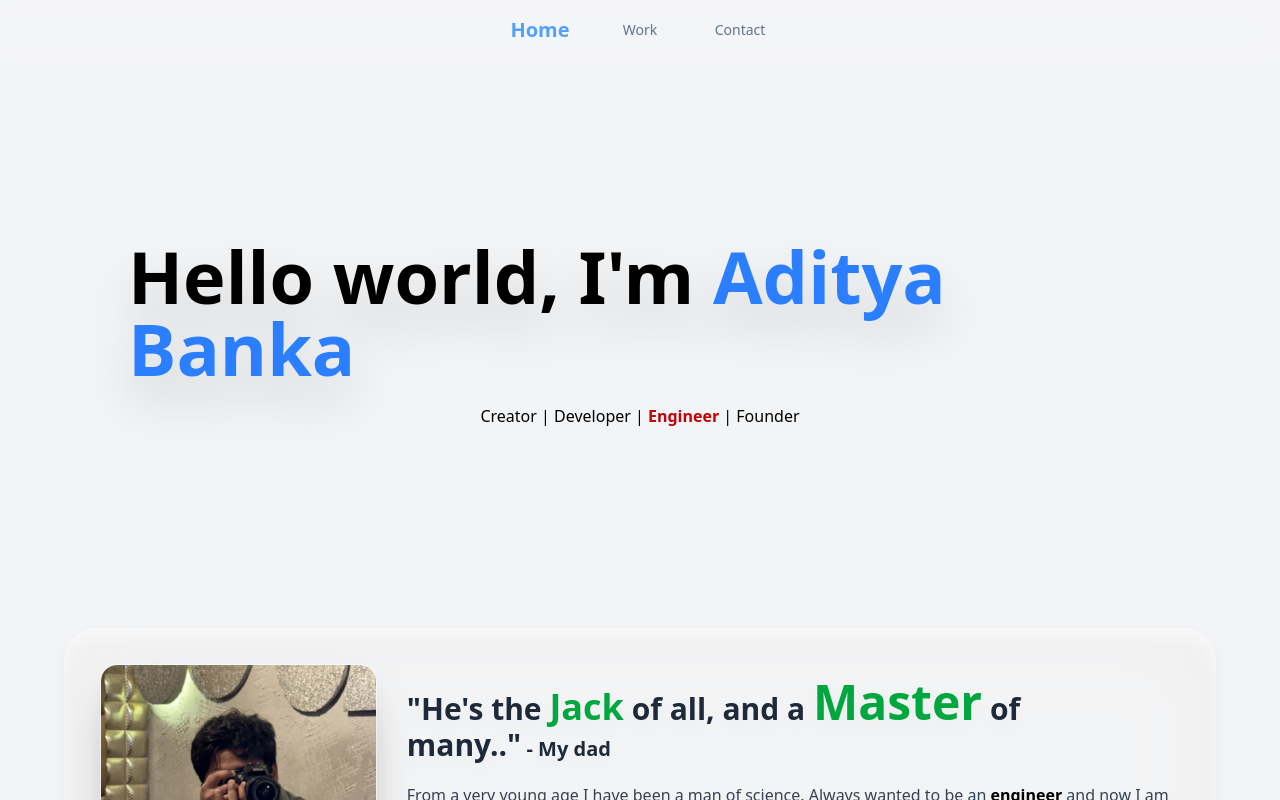
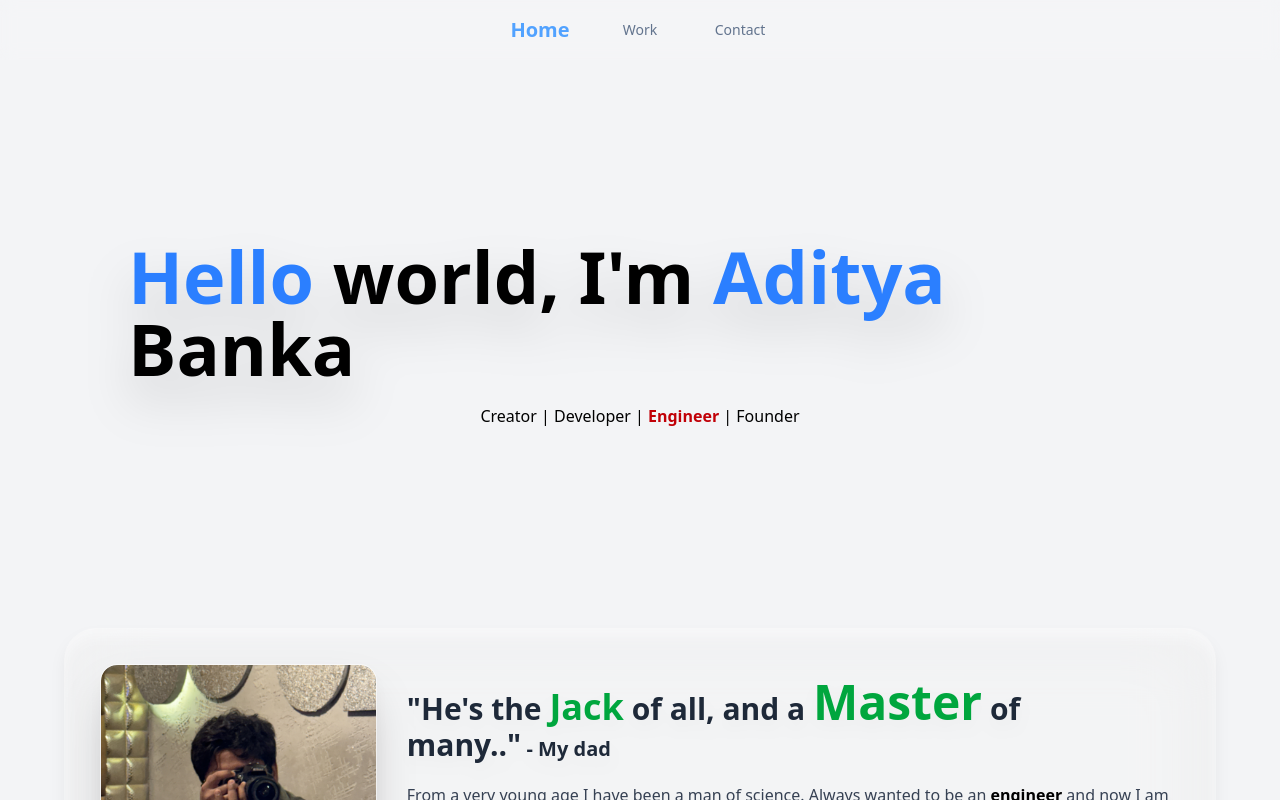
Before and after one commit to adityaBanka/adityabanka.github.io, a React (Vite) app: page /home in a window 1280 px wide. Shown: the top 800 px of the page. Built offline with nearby package versions, Linux system fonts and the light colour scheme.

Commit message:
Hello world changes

```diff
--- a/src/Pages/Home.jsx
+++ b/src/Pages/Home.jsx
@@ -9,7 +9,7 @@ function HomePage() {
   return (
     <div className='flex flex-col bg-gray-100 w-full h-full min-h-screen py-20 lg:pt-60 space-y-20 md:space-y-50'>
       <div className="flex flex-col justify-center items-center space-y-5 mx-[10%]">
-        <h1 className="text-7xl font-bold drop-shadow-2xl">Hello world, I&apos;m <span className="text-blue-500">Aditya Banka</span></h1>
+        <h1 className="text-7xl font-bold drop-shadow-2xl"><span className="text-blue-500">Hello</span> world, I&apos;m <span className="text-blue-500">Aditya</span> Banka</h1>
         <p className="lg:text-justify">Creator | Developer | <span className='text-red-700 font-semibold'>Engineer</span> | Founder</p>
       </div>
 
```
